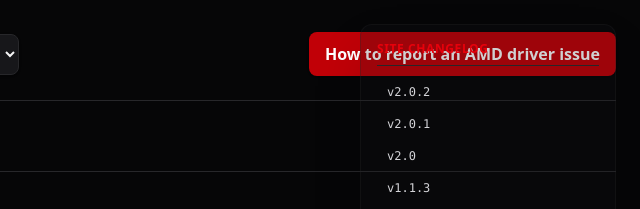
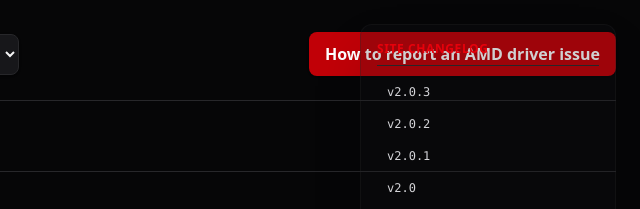
Before and after one commit to adstapr/AMDTracker, a plain HTML site: page index.html in a window 1280 px wide. Shown: the top 209 px of the page, 640-1280 px from the left. Drawn offline with nearby package versions, Linux system fonts and the light colour scheme.

Commit message:
Update index.html

```diff
--- a/index.html
+++ b/index.html
@@ -218,6 +218,7 @@
     </script>
     <script>
     const siteChangelog = [
+        { version: "v2.0.3", date: "13th November 2026", notes: "Added 26.11.1"},
         { version: "v2.0.2", date: "7th November 2026", notes: "Fixed game form"},
         { version: "v2.0.1", date: "6th November 2026", notes: "added more games, added a couple notes for games, removed a couple duplicates."},
         { version: "v2.0", date: "5th November 2026", notes: "<ul><li>- Tech page for an easy to access list of games with AMD technologies support.</li><li>- More information for the drivers page including features added, avg days between releases, games supported.</li><li>- Multiple visual improvements including theme support, and hover mouse icons.</li><li>- Other misc improvements." },
```
